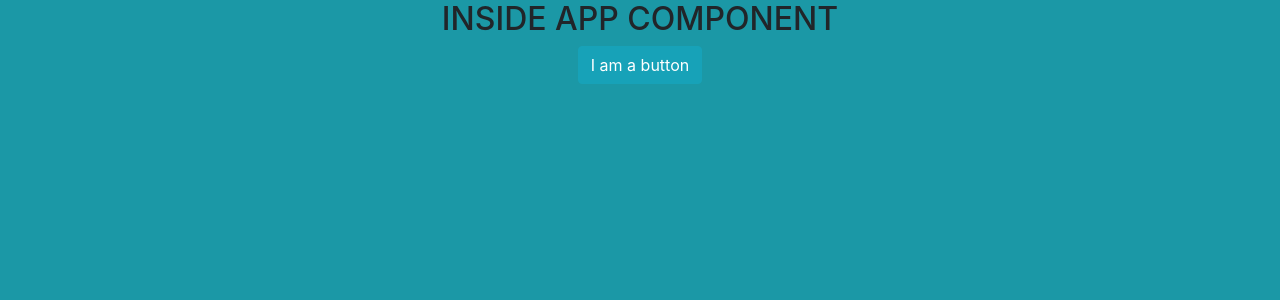
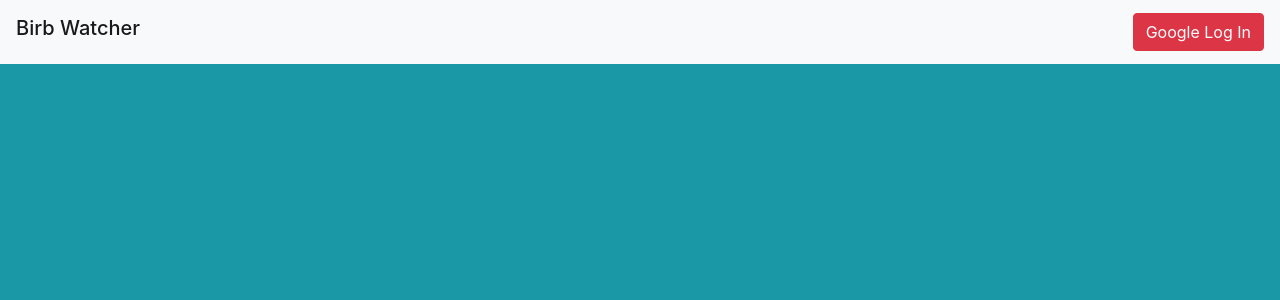
Before and after one commit to jamalbrowning/birb-watcher, a React (Create React App) app: page / in a window 1280 px wide. Shown: the top 300 px of the page. Built offline with nearby package versions, Linux system fonts and the light colour scheme.

Commit message:
completed auth

```diff
--- a/src/App/App.js
+++ b/src/App/App.js
@@ -1,12 +1,17 @@
 import React from 'react';
 import './App.scss';
+// import firebase from 'firebase/app';
+import 'firebase/auth';
+import fbConnection from '../javascripts/helpers/data/connection';
 
+import NavBar from '../javascripts/components/pages/NavBar/NavBar';
+
+fbConnection();
 class App extends React.Component {
   render() {
     return (
       <div className="App">
-        <h2>INSIDE APP COMPONENT</h2>
-        <button className="btn btn-info">I am a button</button>
+        <NavBar />
       </div>
     );
   }
--- /dev/null
+++ b/src/javascripts/components/pages/Auth/Auth.js
@@ -0,0 +1,28 @@
+import React from 'react';
+import firebase from 'firebase/app';
+import 'firebase/auth';
+
+class Auth extends React.Component {
+  loginClickEvent = (e) => {
+    e.preventDefault();
+    const googleProvider = new firebase.auth.GoogleAuthProvider();
+    firebase.auth().signInWithPopup(googleProvider);
+  }
+
+  logoutClickEvent = (e) => {
+    e.preventDefault();
+    firebase.auth().signOut();
+  }
+
+  render() {
+    const { authed } = this.props;
+
+    return (
+      <div className="Auth">
+        <button className="btn btn-danger" onClick={authed ? this.logoutClickEvent : this.loginClickEvent}>{authed ? 'Log Out' : 'Google Log In'}</button>
+      </div>
+    );
+  }
+}
+
+export default Auth;
--- /dev/null
+++ b/src/javascripts/components/pages/NavBar/NavBar.js
@@ -0,0 +1,18 @@
+import React from 'react';
+
+import Auth from '../Auth/Auth';
+
+class Navbar extends React.Component {
+  render() {
+    return (
+      <div className="Navbar">
+        <nav className="navbar navbar-light bg-light justify-content-between">
+          <h4 className="navbar-brand">Birb Watcher</h4>
+            <Auth authed={this.props.authed}/>
+        </nav>
+      </div>
+    );
+  }
+}
+
+export default Navbar;
--- /dev/null
+++ b/src/javascripts/helpers/apiKeys.json
@@ -0,0 +1,11 @@
+  {
+    "firebaseConfig" : {
+    "apiKey": "AIzaSyA151Ns8KpaEv2VpcYjD-RYoxxa0mhOatk",
+    "authDomain": "birb-watcher-2cc67.firebaseapp.com",
+    "databaseURL": "https://birb-watcher-2cc67.firebaseio.com",
+    "projectId": "birb-watcher-2cc67",
+    "storageBucket": "birb-watcher-2cc67.appspot.com",
+    "messagingSenderId": "552870642714",
+    "appId": "1:552870642714:web:e640b89140b938366e3da3"
+  }
+}
--- /dev/null
+++ b/src/javascripts/helpers/data/authData.js
@@ -0,0 +1,6 @@
+import firebase from 'firebase/app';
+import 'firebase/auth';
+
+const getUid = () => firebase.auth().currentUser.uid;
+
+export default { getUid };
--- /dev/null
+++ b/src/javascripts/helpers/data/connection.js
@@ -0,0 +1,10 @@
+import firebase from 'firebase';
+import apiKeys from '../apiKeys.json';
+
+const firebaseApp = () => {
+  if (!firebase.apps.length) {
+    firebase.initializeApp(apiKeys.firebaseConfig);
+  }
+};
+
+export default firebaseApp;
```
Also changed, not shown: src/javascripts/helpers/apiKeys.example.json (added, +11 -0 lines).
